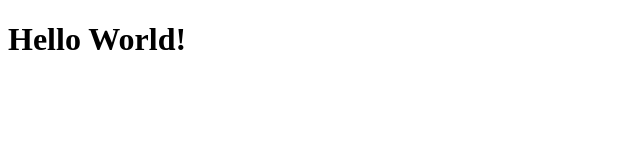
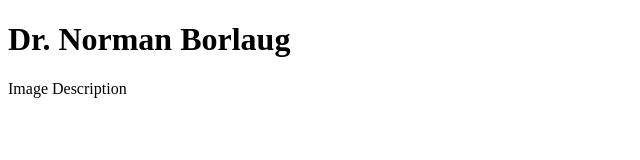
Before and after one commit to Jorbari/Jorbari-Juan-Microverse-Challenge, a plain HTML site: page index.html in a window 1280 px wide. Shown: the whole page, without its empty margins (0-640 px from the left). Drawn offline with Linux system fonts and the light colour scheme.

Commit message:
started the user-story from 1-5

```diff
--- a/index.html
+++ b/index.html
@@ -9,9 +9,17 @@
   <body>
     <script src="https://cdn.freecodecamp.org/testable-projects-fcc/v1/bundle.js"></script>
 
-    <h1>
-      Hello World!
-    </h1>
+    <div id="main">
+      <h1 id="title">Dr. Norman Borlaug</h1>
+      <div id="img-div">
+        <p id="img-caption">Image Description</p>
+        <img src="" alt="" id="image">
+
+      </div>
+    </div>
+
+
+
     <script  src="js/index.js"></script>
   </body>
 </html>
```
